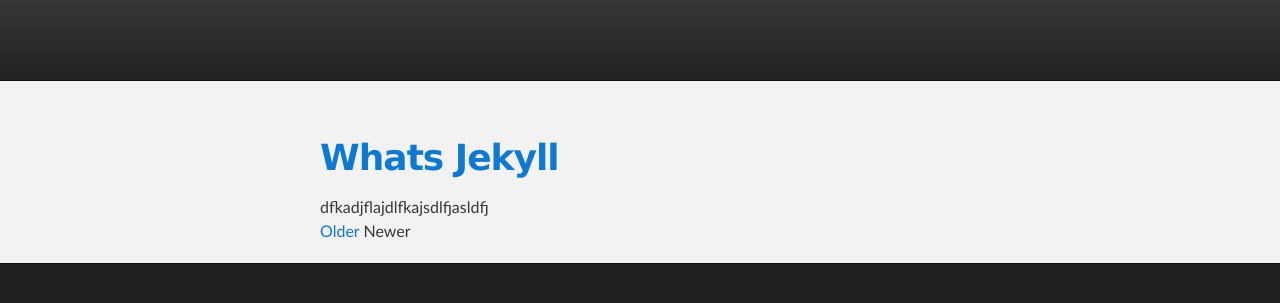
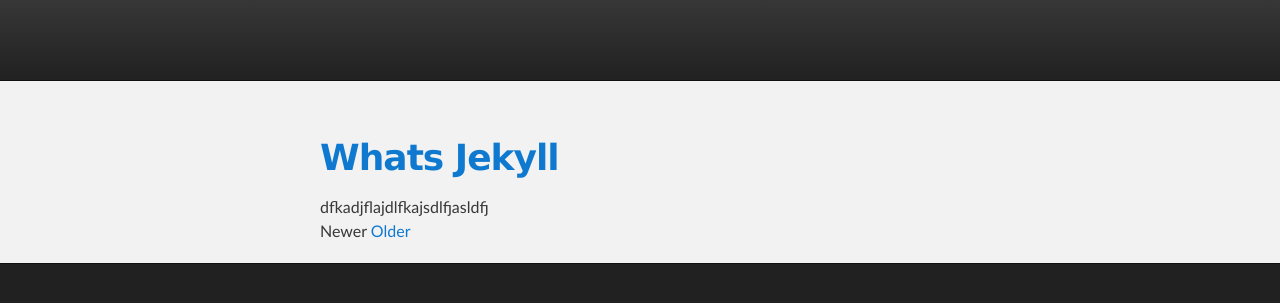
Before and after one commit to hellotarkim/hellotarkim.github.io, a Jekyll site: the page built from index.html, in a window 1280 px wide. Shown: the top 303 px of the page. Built offline with Jekyll 4.4.1, drawn with Linux system fonts in a browser that asks for light colours; the list of posts is cut into pages by our own code.

Commit message:
Update index.html

```diff
--- a/index.html
+++ b/index.html
@@ -16,26 +16,28 @@ layout: default
 </div>
 
 <div class="pagination">
+  {% if paginator.previous_page %}
+    <a class="pagination-item newer" href="{{ paginator.previous_page_path | prepend: site.baseurl }}">Newer</a>
+  {% else %}
+    <span class="pagination-item newer">Newer</span>
+  {% endif %}
+
   {% if paginator.next_page %}
     <a class="pagination-item older" href="{{ paginator.next_page_path | prepend: site.baseurl }}">Older</a>
   {% else %}
     <span class="pagination-item older">Older</span>
   {% endif %}
-  {% if paginator.previous_page %}
-    <a class="pagination-item newer" href="{{ paginator.previous_page_path | prepend: site.baseurl }}">Newer</a>
-  {% else %}
-    <span class="pagination-item newer">Newer</span>
-  {% endif %}
 </div>
 
   <div class="pagination">
     {% if page.previous.url %}
-      <a class="prev" href="{{ page.previous.url | prepend: site.baseurl }}">
+      <a class="pagination-item newer" href="{{ page.previous.url | prepend: site.baseurl }}">
         <span>&laquo;&nbsp;{{ page.previous.title }}</span>
       </a>
     {% endif %}
+
     {% if page.next.url %}
-      <a class="next" href="{{ page.next.url | prepend: site.baseurl }}">
+      <a class="pagination-item older" href="{{ page.next.url | prepend: site.baseurl }}">
         <span>{{ page.next.title }}&nbsp;&raquo;</span>
       </a>
     {% endif %}
```
